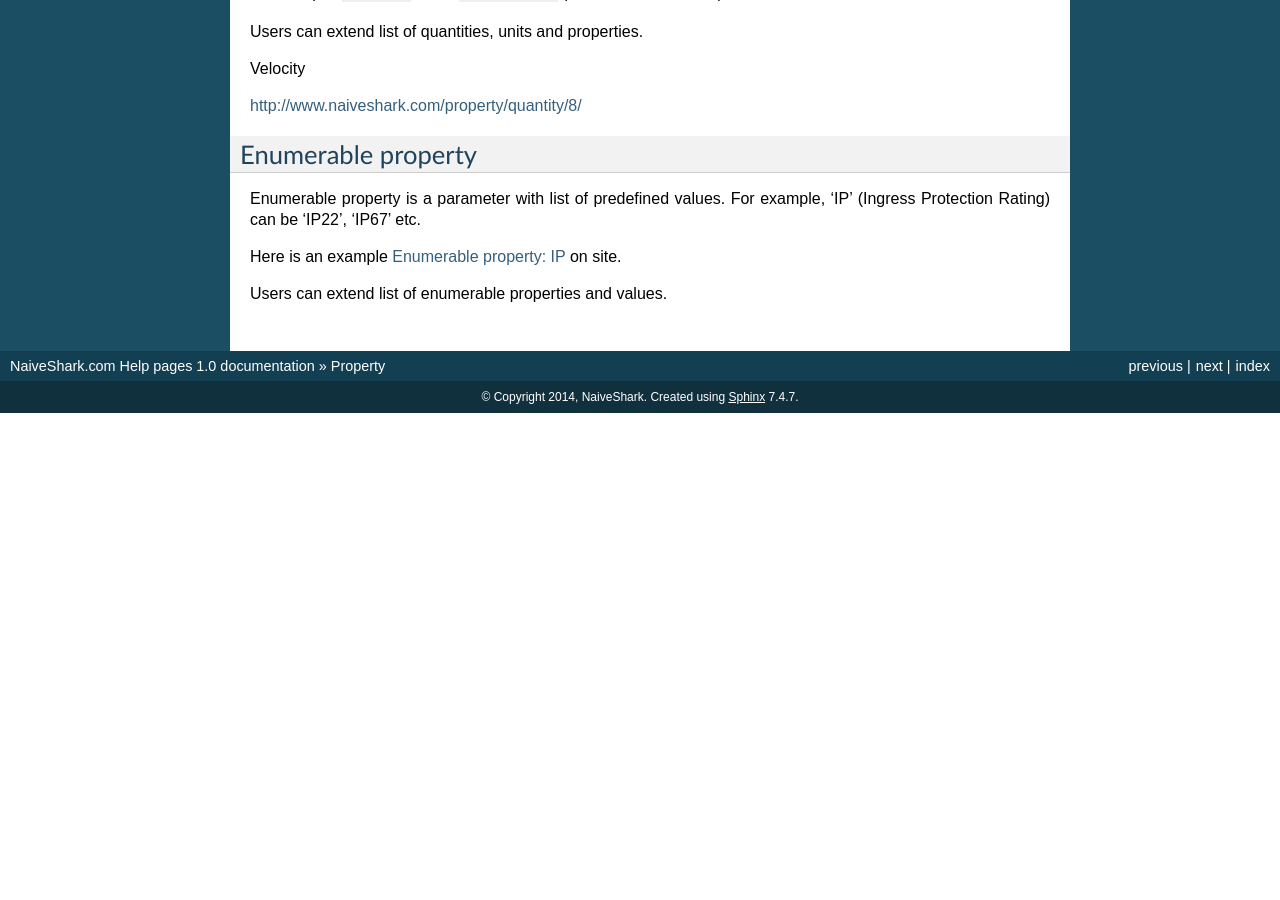
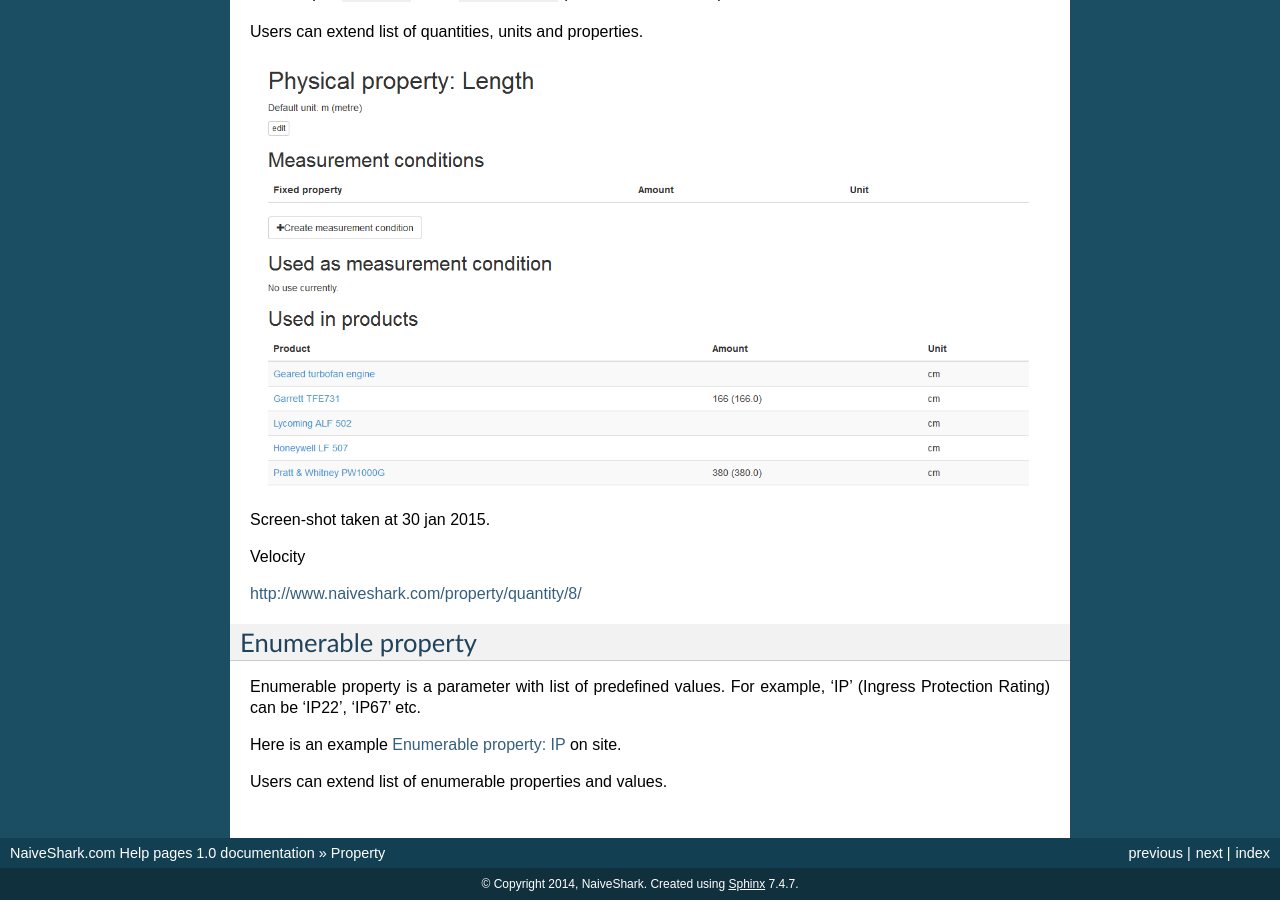
Before and after one commit to NaiveShark/NaiveSharkComDoc, a Sphinx documentation site: the page built from docs/property.rst, in a window 1280 px wide and 900 px high, scrolled down 1034 px. Built offline with Sphinx 7.4.7, drawn with Linux system fonts in a browser that asks for light colours; before the commit the page ends 1447 px from its top, so only the background shows below that.

Commit message:
Величины и свойства

```diff
--- a/docs/property.rst
+++ b/docs/property.rst
@@ -15,12 +15,16 @@ Each measurable property are derived from physical Quantity. For example, basic
 
 Here is an example `Quantity: Length <http://www.naiveshark.com/property/quantity/2/>`_ on site.
 
-.. image:: img/site/property/Length_property.png
+.. image:: img/site/property/Length_quantity.png
 Screen-shot taken at 30 jan 2015.
 
 Unit ``m (metre)`` marked as base with ``Factor = 1``. This mean what all units for this quantity are based from metre - for example, ``kilometre`` has a ``Factor = 1000`` (one thousand metres).
 
 Users can extend list of quantities, units and properties.
+
+.. image:: img/site/property/Length_property.png
+Screen-shot taken at 30 jan 2015.
+
 
 Velocity
 
```
Also changed, not shown: docs/img/site/property/Length_property.png, docs/img/site/property/Length_quantity.png (added).
